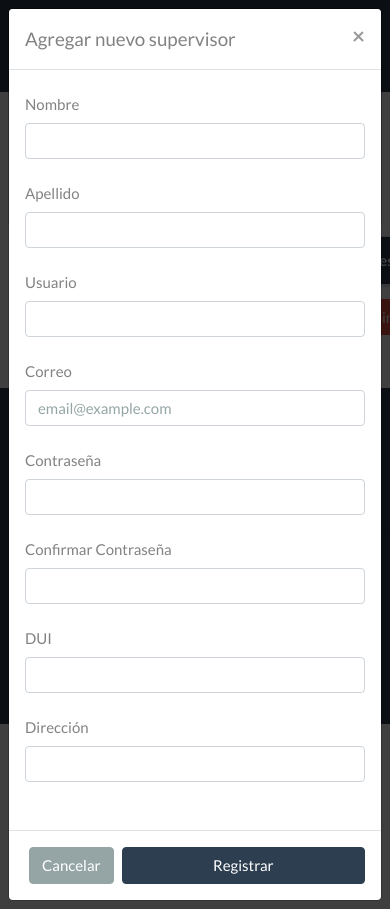
After one commit to speed1test/covidsv, a Django app: template apps/users/templates/gestion_usuarios/gestion_paciente.html in a window 390 px wide, after a click on "Agregar Laboratoristas". The commit adds this page. Run offline with Django 3.2, Linux system fonts and the light colour scheme; the template is opened without the code that fills it: most values are stand-ins (such as "Sample title", 1, 10 or a date in 2020); one stand-in notice (Sample message) is shown; some libraries are stand-ins or nearby versions.

Commit message:
Agrego vista para Laboratorista

```diff
--- a/apps/covid/templates/index.html
+++ b/apps/covid/templates/index.html
@@ -55,6 +55,12 @@
 		{% include 'index_doctor.html' %}
 	{% elif request.user.rol == 1 %}
 		<!-- Vista para Laboratorista -->
+		<center>
+			<h1>
+				Hola Laboratorista, En que puedo ayudarte?
+			</h1>
+		</center>
+		{% include 'index_laboratoristas.html' %}
 
 	{% elif request.user.rol == 2 %}
 		<!-- Vista para MINSAL -->
--- /dev/null
+++ b/apps/users/templates/gestion_usuarios/gestion_paciente.html
@@ -0,0 +1,438 @@
+{% extends 'base/base.html' %}
+{% load static %}
+{% block main_container %}
+<script>
+       $(document).ready(function() {
+            $("#Registrar").click(function(){
+
+                var nombre = $("#nombre").val();
+                var apellido = $("#apellido").val();
+                var usuario = $("#usuario").val();
+                var email = $("#correo").val();
+                var contraseña = $("#password").val();
+                var contraseña2 = $("#password-2").val();
+                var telefono = $("#telefono").val();
+                var direccion = $("#direccion").val();
+                var letra, correo, numero;
+
+                 letra=/^[a-zA-ZáÁéÉíÍóÓúÚñÑüÜ\s]+$/;
+                 correo = /^(([^<>()\[\]\\.,;:\s@"]+(\.[^<>()\[\]\\.,;:\s@"]+)*)|(".+"))@((\[[0-9]{1,3}\.[0-9]{1,3}\.[0-9]{1,3}\.[0-9]{1,3}])|(([a-zA-Z\-0-9]+\.)+[a-zA-Z]{2,}))$/;
+                 numero = /^([0-9])*$/;
+
+                if(nombre === "" || apellido === "" || usuario === "" || email === "" || contraseña2 === "" || contraseña2 === "" || telefono === "" || direccion === ""  ){
+
+                	alert("Todos los campos son obligatorios");
+
+                	return false;
+              	    }if( !(contraseña === contraseña2) ){
+                		alert("Las contraseñas son diferentes");
+                		return false;
+                	}if( contraseña.length < 8){
+                		alert("Contraseña demasiado corta");
+                		return false;
+                	}
+                	if(!letra.test(nombre)){
+                		alert("El nombre es incorrecto");
+                		return false;
+
+                	}else if(nombre.length > 30){
+                		alert("El nombre es demasiado largo");
+                		return false;
+                	}
+
+             		if(!letra.test(apellido)){
+             			alert("El apellido es incorrecto");
+             			return false;
+             		}else if(apellido.length > 30){
+                		alert("El apellido es demasiado largo");
+                		return false;
+                	}
+                	if(usuario.length > 15){
+                		alert("El nombre de usuario es demasiado largo");
+                		return false;
+                	}
+
+                	if(!correo.test(email)){
+                		alert("El correo ingresado es incorrecto");
+                		return false;
+                	}
+
+					if(!numero.test(telefono) || telefono.length > 9){
+						alert("El numero de telefono es incorrecto");
+						return false;
+					}
+					if(direccion.length > 30){
+						alert("La direccion es demasiado larga");
+						return false;
+
+					}
+
+				});
+        	});
+</script>
+<script>
+       $(document).ready(function() {
+            $("#Editar").click(function(){
+            	var id = $("#id-edit").val();
+                var nombre = $("#nombre-edit").val();
+                var apellido = $("#apellido-edit").val();
+                var usuario = $("#usuario-edit").val();
+                var email = $("#correo-edit").val();
+                var telefono = $("#telefono-edit").val();
+                var direccion = $("#direccion-edit").val();
+                var letra, correo, numero;
+
+                 letra=/^[a-zA-ZáÁéÉíÍóÓúÚñÑüÜ\s]+$/;
+                 correo = /^(([^<>()\[\]\\.,;:\s@"]+(\.[^<>()\[\]\\.,;:\s@"]+)*)|(".+"))@((\[[0-9]{1,3}\.[0-9]{1,3}\.[0-9]{1,3}\.[0-9]{1,3}])|(([a-zA-Z\-0-9]+\.)+[a-zA-Z]{2,}))$/;
+                 numero = /^([0-9])*$/;
+
+                if(id === "" || nombre === "" || apellido === "" || usuario === "" || email === "" || telefono === "" || direccion === ""  ){
+
+                	alert("Todos los campos son obligatorios");
+
+                	return false;
+              	    }
+                	if(!letra.test(nombre)){
+                		alert("El nombre es incorrecto");
+                		return false;
+
+                	}else if(nombre.length > 30){
+                		alert("El nombre es demasiado largo");
+                		return false;
+                	}
+
+             		if(!letra.test(apellido)){
+             			alert("El apellido es incorrecto");
+             			return false;
+             		}else if(apellido.length > 30){
+                		alert("El apellido es demasiado largo");
+                		return false;
+                	}
+                	if(usuario.length > 15){
+                		alert("El nombre de usuario es demasiado largo");
+                		return false;
+                	}
+
+                	if(!correo.test(email)){
+                		alert("El correo ingresado es incorrecto");
+                		return false;
+                	}
+
+					if(!numero.test(telefono) || telefono.length > 9 || telefono.length < ){
+						alert("El numero de telefono es incorrecto");
+						return false;
+					}
+					if(direccion.length > 50){
+						alert("La direccion es demasiado larga");
+						return false;
+
+					}
+
+				});
+        	});
+</script>
+
+<div class="col-md-11 py-3 px-4 main-container">
+	{% csrf_token %}
+	<h4>Administraci&oacute;n de supervisores de MINSAL</h4>
+
+	<p class="lead">Estos son los supervisores de MINSAL registrados con nosotros.</p>
+
+	<div class="row text-center">
+		<div class="col-md-10"></div>
+		<button class="btn btn-info col-md-2" data-toggle="modal" data-target="#agregar-minsal-modal">Agregar Laboratoristas<i class="fas fa-plus-circle"></i></button>
+	</div>
+
+	<div class="row mt-4 justify-content-md-center">
+
+		<table class="table table-hover col-12">
+			<thead>
+				<tr class="d-flex bg-primary text-white text-center">
+					<th class="col-1">N°</th>
+					<th class="col-3">Nombre</th>
+					<th class="col-1">DUI</th>
+					<th class="col-2">Correo</th>
+					<th class="col-5">Opciones</th>
+				</tr>
+			</thead>
+			<tbody>
+				{% for minsal in minsal %}
+				<tr class="d-flex text-center">
+					<td class="col-1 font-weight-bold">{{ forloop.counter }}</td>
+					<td class="col-3 font-weight-bold">{{minsal.user.first_name}} {{minsal.user.last_name}}</td>
+					<td class="col-1">{{minsal.user.dui}}</td>
+					<td class="col-2">{{minsal.user.email}}</td>
+					<td class="col-5">
+
+
+						<button class="btn btn-success" title="Editar Información del Laboratorista"
+							data-toggle="modal" data-target="#editar-minsal-modal"
+							data-id="{{minsal.id}}"
+							data-nombre="{{minsal.user.first_name}}"
+							data-apellido="{{minsal.user.last_name}}"
+							data-usuario="{{minsal.user.username}}"
+							data-correo="{{minsal.user.email}}"
+							data-telefono="{{minsal.user.dui}}"
+							data-direccion="{{minsal.user.direccion}}"
+						>
+						Editar&nbsp;&nbsp;<i class="fas fa-pen"></i>
+						</button>
+
+						<button class="btn btn-danger" title="Eliminar el T&eacute;cnico"
+							data-toggle="modal" data-target="#eliminar-minsal-modal" data-id="{{minsal.id}}"
+							data-nombre="{{minsal.user.first_name}}"
+							data-apellido="{{minsal.user.last_name}}"
+							data-user="{{minsal.user.id}}"
+						>
+							Eliminar&nbsp;&nbsp;<i class="far fa-trash-alt"></i>
+						</button>
+					</td>
+				</tr>
+				{% empty %}
+				<tr>
+					<td colspan="6">
+						<h4>Aún no registras supervisores MINSAL.</h4>
+					</td>
+				</tr>
+				{% endfor %}
+			</tbody>
+		</table>
+	</div>
+</div>
+
+<!-- Modal mensaje de error -->
+{% if messages %}
+<div class="modal fade" id="mostrarmodal" tabindex="-1" role="dialog" aria-labelledby="basicModal" aria-hidden="true">
+	<div class="modal-dialog">
+		<div class="modal-content">
+			<div class="modal-header">
+				<h3>Error al guardar el t&eacute;</h3>
+			</div>
+			{% for message in messages %}
+			<div class="modal-body">
+				<h4 {% if message.tags %} class="{{ message.tags }}" {% endif %}>{{ message }}</h4>
+			</div>
+			{% endfor %}
+			<div class="modal-footer">
+				<a href="#" data-dismiss="modal" class="btn btn-danger">Cerrar</a>
+			</div>
+		</div>
+	</div>
+</div>
+{% endif %}
+
+<!-- Modal Agregar laboratoristas -->
+<div class="modal fade" id="agregar-minsal-modal" tabindex="-1" role="dialog" aria-labelledby="exampleModalLabel" aria-hidden="true">
+<div class="modal-dialog" role="document">
+
+	<div class="modal-content">
+	<form action="{% url 'registrar_minsal' %}" method="POST">
+
+		<div class="modal-header">
+			<h5 class="modal-title" id="exampleModalLabel">Agregar nuevo supervisor</h5>
+			<button type="button" class="close" data-dismiss="modal" aria-label="Close">
+				<span aria-hidden="true">&times;</span>
+			</button>
+		</div>
+
+		<div class="modal-body">
+			<div class="form-group row">
+				<label for="nombre" class="col-sm-2 col-form-label">Nombre</label>
+				<div class="col-sm-10">
+					<input type="text" class="form-control" id="nombre" name="nombre" placeholder="">
+				</div>
+			</div>
+			<div class="form-group row">
+				<label for="apellido" class="col-sm-2 col-form-label">Apellido</label>
+				<div class="col-sm-10">
+					<input type="text" class="form-control" id="apellido" name="apellido" placeholder="">
+				</div>
+			</div>
+			<div class="form-group row">
+				<label for="usuario" class="col-sm-2 col-form-label">Usuario</label>
+				<div class="col-sm-10">
+					<input type="text" class="form-control" id="usuario" name="usuario" placeholder="">
+				</div>
+			</div>
+			<div class="form-group row">
+				<label for="correo" class="col-sm-2 col-form-label">Correo</label>
+				<div class="col-sm-10">
+					<input type="text" class="form-control" id="correo" name="correo" placeholder="email@example.com">
+				</div>
+			</div>
+
+			<div class="form-group row">
+				<label for="password" class="col-sm-2 col-form-label">Contraseña</label>
+				<div class="col-sm-10">
+					<input type="password" class="form-control" id="password" name="password" placeholder="">
+				</div>
+			</div>
+			<div class="form-group row align-items-center">
+				<label for="password-2" class="col-sm-2 col-form-label">Confirmar Contraseña</label>
+				<div class="col-sm-10">
+					<input type="password" class="form-control" id="password-2" name="password-2" placeholder="">
+				</div>
+			</div>
+			<div class="form-group row">
+				<label for="telefono" class="col-sm-2 col-form-label">DUI</label>
+				<div class="col-sm-10">
+					<input type="text" class="form-control" id="telefono" name="telefono" placeholder="">
+				</div>
+			</div>
+			<div class="form-group row">
+				<label for="direccion" class="col-sm-2 col-form-label">Dirección</label>
+				<div class="col-sm-10">
+					<input type="text" class="form-control" id="direccion" name="direccion" placeholder="">
+				</div>
+			</div>
+			<div class="form-group row justify-content-md-center">
+
+			</div>
+		</div>
+
+		<div class="modal-footer">
+			{% csrf_token %}
+			<button type="button" class="btn btn-secondary" data-dismiss="modal">Cancelar</button>
+			<button type="submit" class="btn btn-primary col-sm-4 col-form-label" id="Registrar">Registrar</button>
+		</div>
+
+	</form>
+	</div>
+
+</div>
+</div>
+
+<!-- Modal Editar MINSAL -->
+<div class="modal fade" id="editar-minsal-modal" tabindex="-1" role="dialog" aria-labelledby="exampleModalLabel" aria-hidden="true">
+<div class="modal-dialog" role="document">
+
+	<div class="modal-content">
+	<form action="{% url 'editar_minsal' %}" method="POST">
+
+		<div class="modal-header">
+			<h5 class="modal-title" id="exampleModalLabel">Editar Cliente.</h5>
+			<button type="button" class="close" data-dismiss="modal" aria-label="Close">
+				<span aria-hidden="true">&times;</span>
+			</button>
+		</div>
+
+		<div class="modal-body">
+			<div class="form-group row d-none">
+				<label for="id-edit" class="col-sm-2 col-form-label">ID de Cliente</label>
+				<div class="col-sm-10">
+					<input type="text" class="form-control" id="id-edit" name="id_edit" placeholder="">
+				</div>
+			</div>
+			<div class="form-group row">
+				<label for="nombre-edit" class="col-sm-2 col-form-label">Nombre</label>
+				<div class="col-sm-10">
+					<input type="text" class="form-control" id="nombre-edit" name="nombre_edit" placeholder="">
+				</div>
+			</div>
+			<div class="form-group row">
+				<label for="apellido-edit" class="col-sm-2 col-form-label">Apellido</label>
+				<div class="col-sm-10">
+					<input type="text" class="form-control" id="apellido-edit" name="apellido_edit"
+						placeholder="">
+				</div>
+			</div>
+			<div class="form-group row">
+				<label for="usuario-edit" class="col-sm-2 col-form-label">Usuario</label>
+				<div class="col-sm-10">
+					<input type="text" class="form-control" id="usuario-edit" name="usuario_edit" placeholder="">
+				</div>
+			</div>
+			<div class="form-group row">
+				<label for="correo-edit" class="col-sm-2 col-form-label">Correo</label>
+				<div class="col-sm-10">
+					<input type="text" class="form-control" id="correo-edit" name="correo_edit"
+						placeholder="email@example.com">
+				</div>
+			</div>
+
+			<div class="form-group row">
+				<label for="telefono-edit" class="col-sm-2 col-form-label">Telefono</label>
+				<div class="col-sm-10">
+					<input type="text" class="form-control" id="telefono-edit" name="telefono_edit"
+						placeholder="">
+				</div>
+			</div>
+			<div class="form-group row">
+				<label for="direccion-edit" class="col-sm-2 col-form-label">Dirección</label>
+				<div class="col-sm-10">
+					<input type="text" class="form-control" id="direccion-edit" name="direccion_edit"
+						placeholder="">
+				</div>
+			</div>
+		</div>
+
+		<div class="modal-footer">
+			{% csrf_token %}
+			<button type="button" class="btn btn-secondary" data-dismiss="modal">Cancelar</button>
+			<input type="submit" class="btn btn-success" value="Editar" id="Editar">
+		</div>
+
+	</form>
+	</div>
+
+</div>
+</div>
+
+<!-- Modal Eliminar laboratoristas -->
+<div class="modal fade" id="eliminar-minsal-modal" tabindex="-1" role="dialog" aria-labelledby="exampleModalLabel"
+	aria-hidden="true">
+	<div class="modal-dialog" role="document">
+		<div class="modal-content">
+			<form action="{% url 'eliminar_minsal' %}" method="POST">
+				<div class="modal-header">
+					<h5 class="modal-title" id="exampleModalLabel">Eliminar T&eacute;cnico.</h5>
+					<button type="button" class="close" data-dismiss="modal" aria-label="Close">
+						<span aria-hidden="true">&times;</span>
+					</button>
+				</div>
+				<div class="modal-body">
+					{% csrf_token %}
+					<div class="form-group row d-none">
+						<label for="id-delete" class="col-sm-2 col-form-label">ID de T&eacute;cnico</label>
+						<div class="col-sm-10">
+							<input type="text" class="form-control" id="id-delete" name="id_delete" placeholder="">
+						</div>
+						<label for="user-delete" class="col-sm-2 col-form-label">ID de Usuario</label>
+						<div class="col-sm-10">
+							<input type="text" class="form-control" id="user-delete" name="user_delete" placeholder="">
+						</div>
+					</div>
+					<div class="form-group row justify-content-md-center">
+						<h4>¿Estás seguro que quieres eliminar el T&eacute;cnico?</h4>
+							<label for="nombre-delete" class="col-sm-2 col-form-label">Nombre</label>
+							<div class="col-sm-3">
+								<input type="text" readonly="" class="form-control-plaintext" id="nombre-delete"
+									name="nombre_delete" placeholder="">
+							</div>
+							<label for="apellido-delete" class="col-sm-2 col-form-label">Apellido</label>
+							<div class="col-sm-3">
+								<input type="text" readonly="" class="form-control-plaintext" id="apellido-delete"
+									name="apellido_delete" placeholder="">
+							</div>
+					</div>
+				</div>
+				<div class="modal-footer">
+					<button type="button" class="btn btn-secondary" data-dismiss="modal">Cancelar</button>
+					<input type="submit" class="btn btn-danger" value="Eliminar">
+				</div>
+			</form>
+		</div>
+	</div>
+</div>
+
+<script>
+	$(document).ready(function () {
+		$("#mostrarmodal").modal("show");
+	});
+</script>
+
+{% endblock %}
+
+{% block extra_js %}
+<script src="{% static '/js/minsal.js' %}"></script>
+{% endblock %}
--- a/apps/users/views.py
+++ b/apps/users/views.py
@@ -53,7 +53,7 @@ def registrar_laboratorista(request):
 	direccion = request.POST['direccion']
 	activo = True
 	staff = True
-	rol = 2
+	rol = 1
 
 	user, laboratorista = User.objects.get_or_create(
 		username = usuario,
--- a/nota.txt
+++ b/nota.txt
@@ -1 +1 @@
-versiòn 0.1
+versiòn 0.3
```
Also changed, not shown: apps/covid/templates/index_laboratoristas.html (+4 -64 lines).
